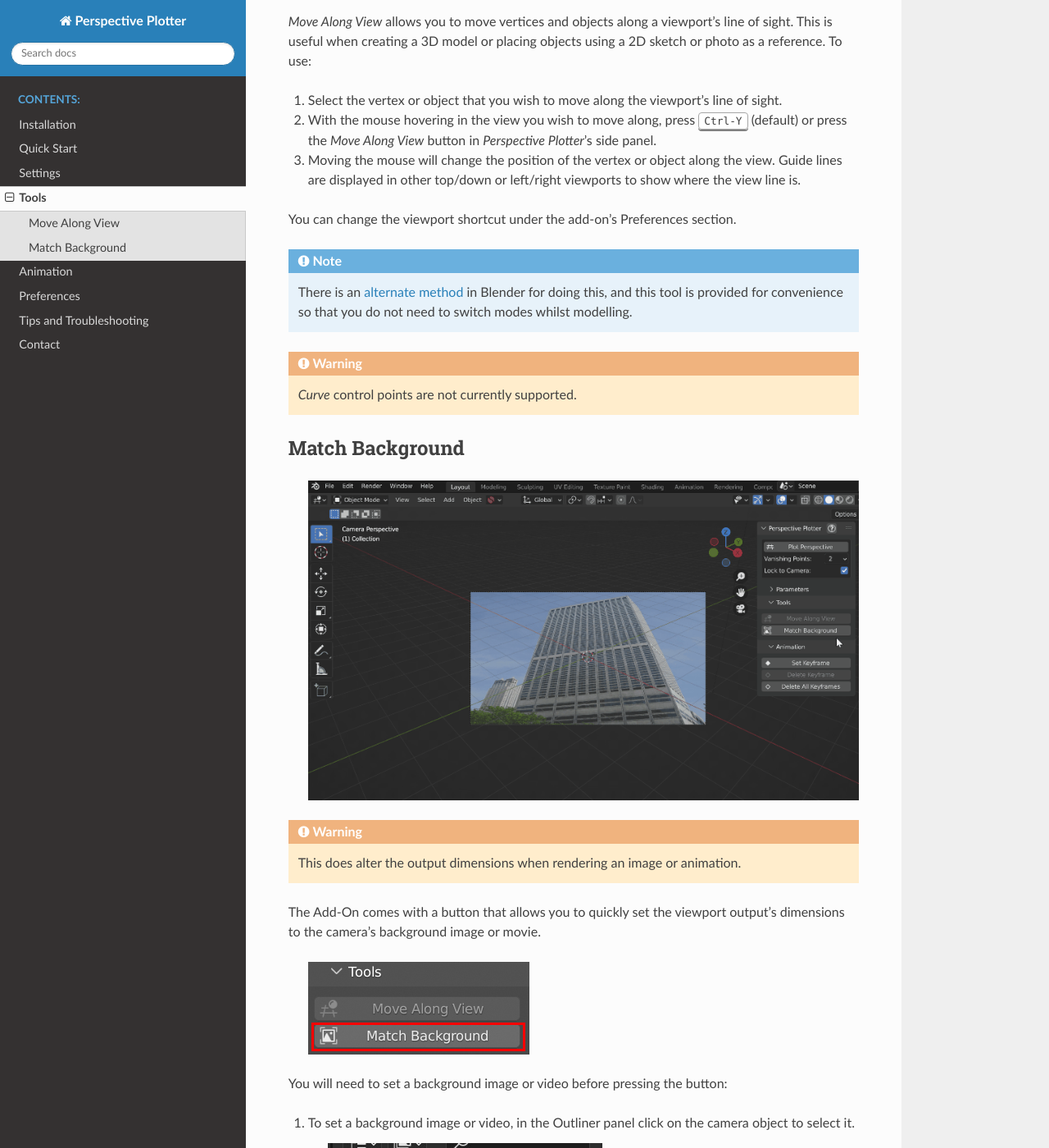
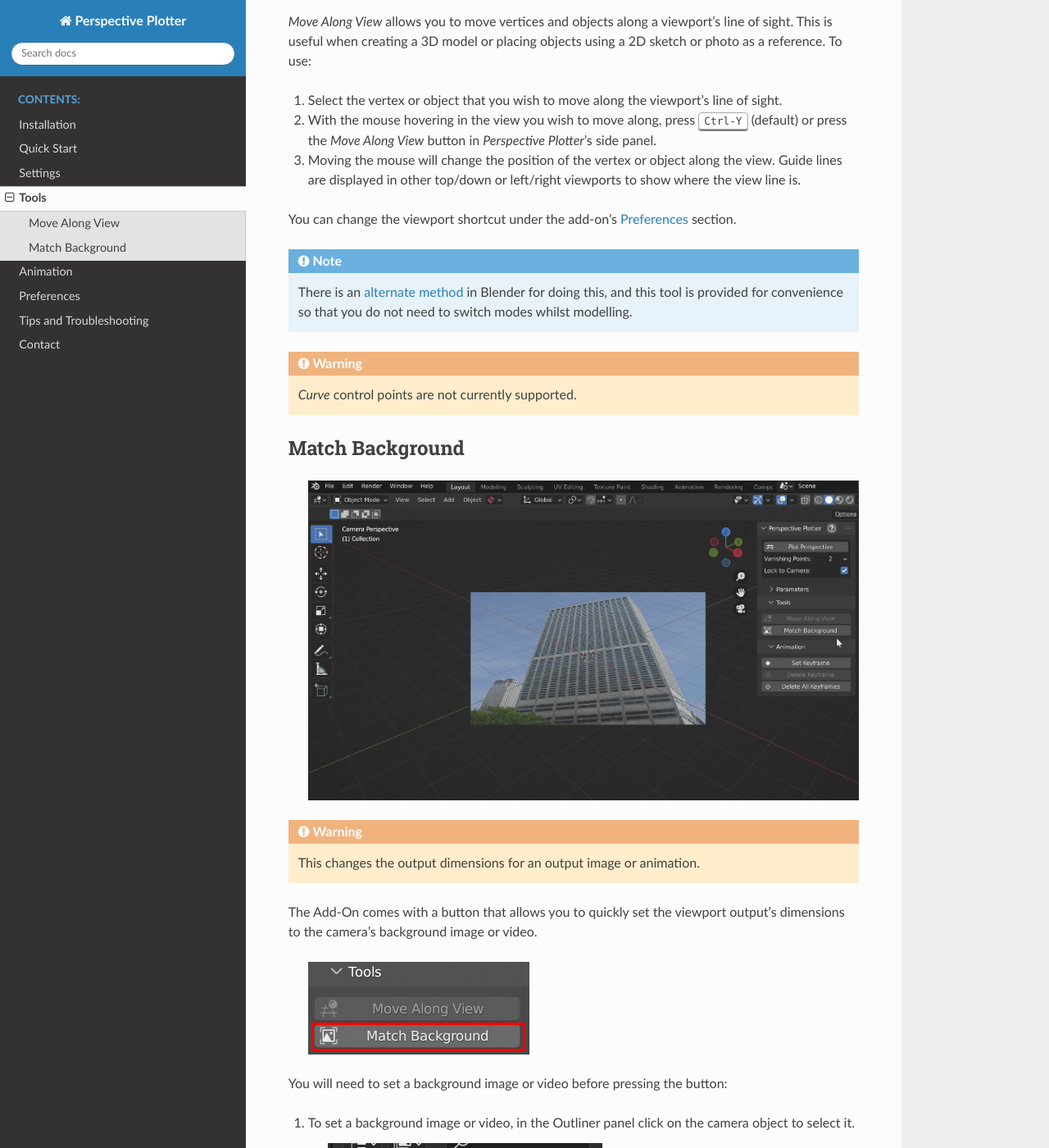
Before and after one commit to mkingsnorth/perspective_plotter_docs, a Sphinx documentation site: the page built from docs/tools.rst, in a window 1280 px wide and 1400 px high, scrolled down 803 px. Shown: the whole window at 82% size. Built offline with Sphinx 7.4.7 and the Read the Docs theme 2.0.0, drawn with Linux system fonts in a browser that asks for light colours; some of the changed text lies outside the part shown.

Commit message:
Adjusting match background to remove uneeded code

```diff
--- a/docs/animation.rst
+++ b/docs/animation.rst
@@ -42,7 +42,7 @@ Setting keyframes
 
     .. image:: images/anim_set_keyframe.gif
 
-#. Move the positon of the timeline and adjust the pespective axes to a different set up.  Click **Set Keyframe** again.
+#. Move the positon of the timeline and adjust the perspective axes to a different set up.  Click **Set Keyframe** again.
 
 #. Repeat this process to set up the camera animation.
 
--- a/docs/tools.rst
+++ b/docs/tools.rst
@@ -23,7 +23,7 @@ Move Along View
 #. With the mouse hovering in the view you wish to move along, press :kbd:`Ctrl-Y` (default) or press the *Move Along View* button in *Perspective Plotter*'s side panel.
 #. Moving the mouse will change the position of the vertex or object along the view.  Guide lines are displayed in other top/down or left/right viewports to show where the view line is.
 
-You can change the viewport shortcut under the add-on's Preferences section.
+You can change the viewport shortcut under the add-on's :ref:`Preferences` section.
 
 .. note::
     There is an |alternate method| in Blender for doing this, and this tool is provided for convenience so that you do not need to switch modes whilst modelling.
@@ -51,9 +51,9 @@ Match Background
         :alt: Match BG Image
 
 .. warning::
-    This does alter the output dimensions when rendering an image or animation.
+    This changes the output dimensions for an output image or animation.
 
-The Add-On comes with a button that allows you to quickly set the viewport output's dimensions to the camera's background image or movie.
+The Add-On comes with a button that allows you to quickly set the viewport output's dimensions to the camera's background image or video.
 
     .. image:: images/match_bg_btn.jpg
         :alt: Open BG Image
@@ -78,7 +78,7 @@ You will need to set a background image or video before pressing the button:
     .. image:: images/cam_props_add_bg.jpg
         :alt: Camera Properties
 
-#. Select Image or Movie clip, and click on the *Open* button.
+#. Select *Image* or *Movie clip*, and click on the *Open* button.
 
     .. image:: images/bg_image_open.jpg
         :alt: Open BG Image
```
Also changed, not shown: other parts of docs/tools.rst (+1 -1 lines), docs/troubleshooting.rst (+13 -11 lines).
